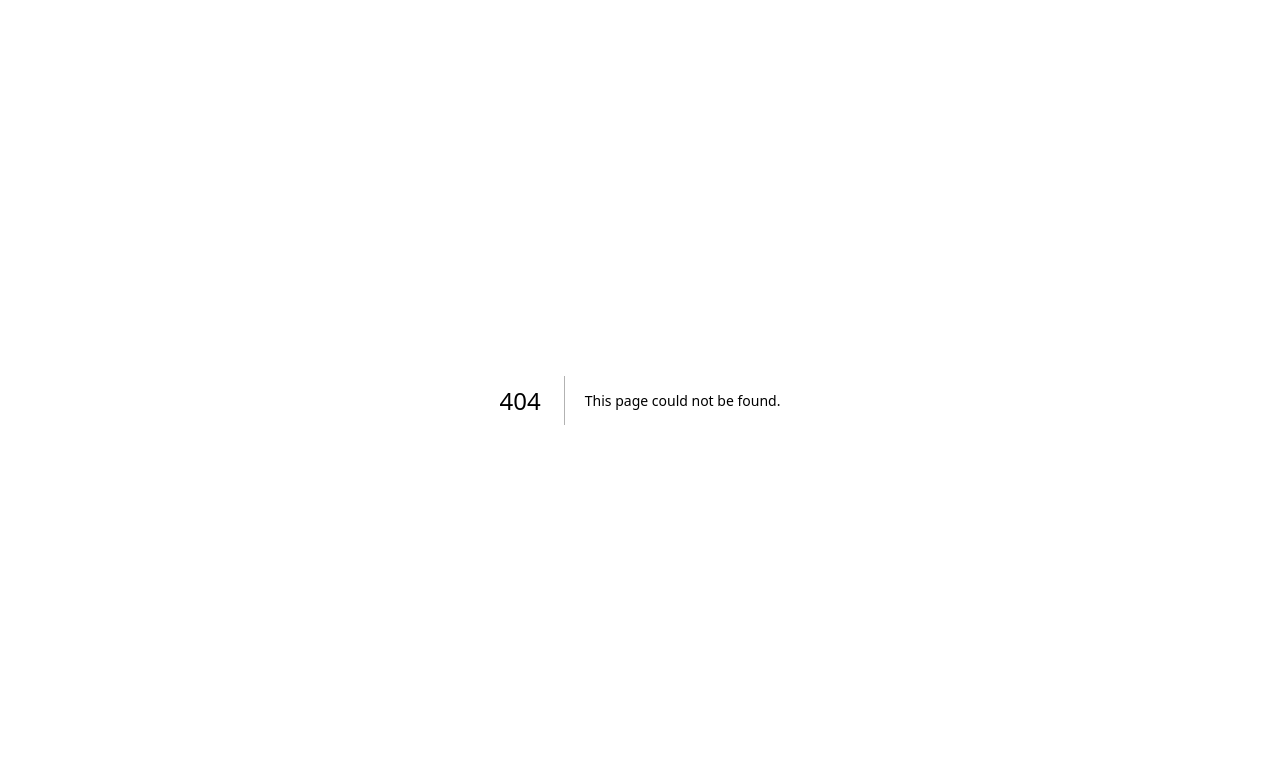
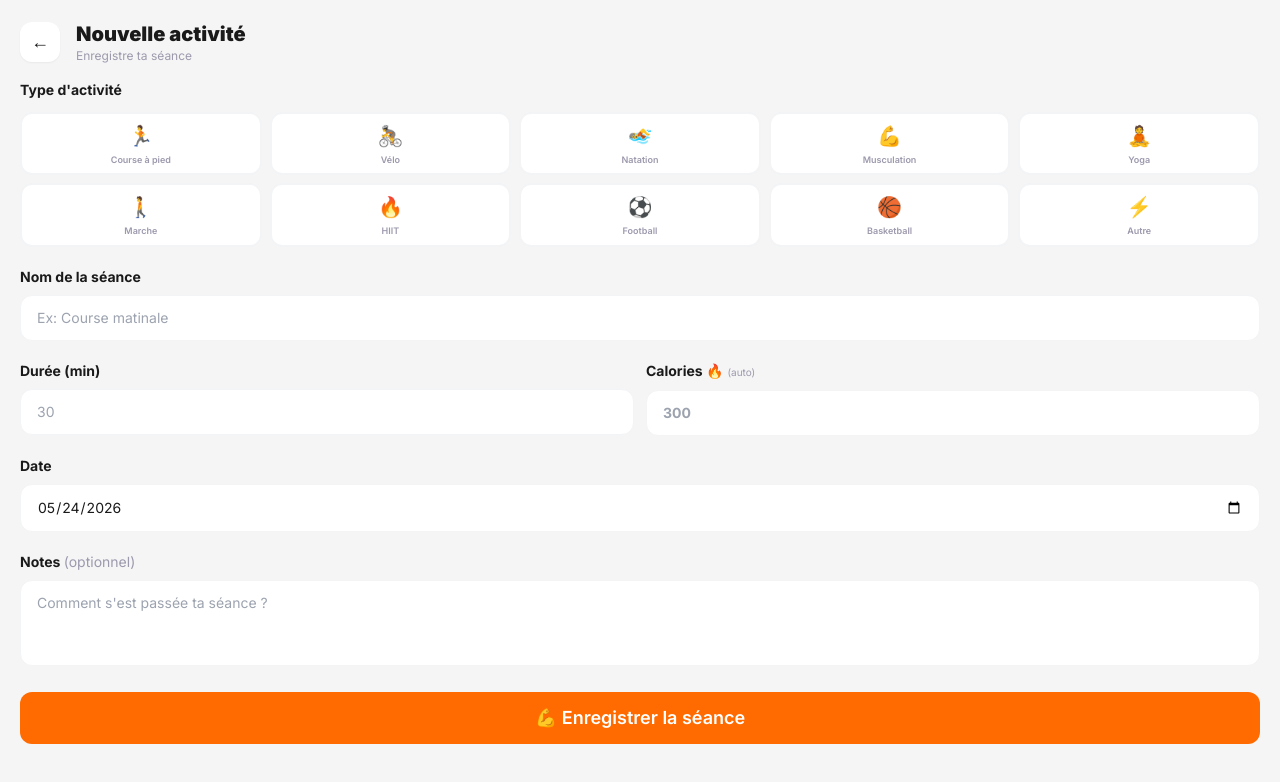
Before and after one commit to kdbusinessfr-sys/primal-app, a Next.js app: page /activities/add in a window 1280 px wide. Before the commit this address had no page. Shown: the top 782 px of the page. Built offline with nearby package versions, Linux system fonts and the light colour scheme.

Commit message:
Create page.tsx

```diff
--- /dev/null
+++ b/app/activities/add/page.tsx
@@ -0,0 +1,222 @@
+'use client'
+
+import { useState } from 'react'
+import { useRouter } from 'next/navigation'
+import Link from 'next/link'
+import { supabase } from '@/lib/supabase'
+
+// Calories brûlées par minute selon l'activité (moyenne 75kg)
+const ACTIVITY_TYPES = [
+  { id: 'course',       label: 'Course à pied', icon: '🏃', cal_per_min: 10 },
+  { id: 'velo',         label: 'Vélo',          icon: '🚴', cal_per_min: 8  },
+  { id: 'natation',     label: 'Natation',      icon: '🏊', cal_per_min: 9  },
+  { id: 'musculation',  label: 'Musculation',   icon: '💪', cal_per_min: 6  },
+  { id: 'yoga',         label: 'Yoga',          icon: '🧘', cal_per_min: 4  },
+  { id: 'marche',       label: 'Marche',        icon: '🚶', cal_per_min: 5  },
+  { id: 'hiit',         label: 'HIIT',          icon: '🔥', cal_per_min: 12 },
+  { id: 'football',     label: 'Football',      icon: '⚽', cal_per_min: 9  },
+  { id: 'basketball',   label: 'Basketball',    icon: '🏀', cal_per_min: 8  },
+  { id: 'autre',        label: 'Autre',         icon: '⚡', cal_per_min: 6  },
+]
+
+export default function AddActivityPage() {
+  const router = useRouter()
+  const [selectedType, setSelectedType] = useState('')
+  const [name, setName] = useState('')
+  const [duration, setDuration] = useState('')
+  const [calories, setCalories] = useState('')
+  const [date, setDate] = useState(new Date().toISOString().split('T')[0])
+  const [notes, setNotes] = useState('')
+  const [loading, setLoading] = useState(false)
+  const [error, setError] = useState('')
+
+  function handleTypeSelect(typeId: string) {
+    setSelectedType(typeId)
+    const type = ACTIVITY_TYPES.find(t => t.id === typeId)
+    if (type && duration) {
+      setCalories(String(Math.round(type.cal_per_min * parseInt(duration))))
+    }
+    const type2 = ACTIVITY_TYPES.find(t => t.id === typeId)
+    if (type2) setName(type2.label)
+  }
+
+  function handleDurationChange(val: string) {
+    setDuration(val)
+    const type = ACTIVITY_TYPES.find(t => t.id === selectedType)
+    if (type && val) {
+      setCalories(String(Math.round(type.cal_per_min * parseInt(val))))
+    }
+  }
+
+  async function handleSubmit(e: React.FormEvent) {
+    e.preventDefault()
+    if (!selectedType) { setError('Choisis un type d\'activité'); return }
+    setLoading(true)
+    setError('')
+    try {
+      const { data: { session } } = await supabase.auth.getSession()
+      if (!session) { router.push('/'); return }
+
+      const { error: insertError } = await supabase
+        .from('activities')
+        .insert({
+          user_id: session.user.id,
+          type: selectedType,
+          name: name || ACTIVITY_TYPES.find(t => t.id === selectedType)?.label || 'Activité',
+          duration_min: parseInt(duration),
+          calories_burned: parseInt(calories) || 0,
+          date,
+          notes: notes || null,
+        })
+
+      if (insertError) throw insertError
+      router.push('/dashboard')
+    } catch (err: any) {
+      setError(err.message || 'Erreur lors de l\'enregistrement')
+    } finally {
+      setLoading(false)
+    }
+  }
+
+  const selectedTypeData = ACTIVITY_TYPES.find(t => t.id === selectedType)
+
+  return (
+    <main className="min-h-screen bg-[#F5F5F5] pb-24">
+
+      {/* HEADER */}
+      <div className="flex items-center gap-4 px-5 pt-5 pb-4">
+        <Link href="/dashboard">
+          <button className="w-10 h-10 bg-white rounded-xl flex items-center justify-center shadow-sm text-lg">
+            ←
+          </button>
+        </Link>
+        <div>
+          <h1 className="text-[#1A1A1A] text-xl font-black">Nouvelle activité</h1>
+          <p className="text-[#9D99AD] text-xs">Enregistre ta séance</p>
+        </div>
+      </div>
+
+      <form onSubmit={handleSubmit} className="px-5 flex flex-col gap-5">
+
+        {error && (
+          <div className="bg-red-50 text-red-600 text-sm rounded-xl p-3">{error}</div>
+        )}
+
+        {/* TYPE D'ACTIVITÉ */}
+        <div>
+          <label className="text-[#1A1A1A] text-sm font-bold mb-3 block">Type d'activité</label>
+          <div className="grid grid-cols-5 gap-2">
+            {ACTIVITY_TYPES.map(type => (
+              <button
+                key={type.id}
+                type="button"
+                onClick={() => handleTypeSelect(type.id)}
+                className={`flex flex-col items-center gap-1 p-2 rounded-xl border-2 transition-all ${
+                  selectedType === type.id
+                    ? 'border-[#FF6B00] bg-[#FF6B00] bg-opacity-10'
+                    : 'border-gray-100 bg-white'
+                }`}
+              >
+                <span className="text-xl">{type.icon}</span>
+                <span className={`text-[9px] font-semibold text-center leading-tight ${
+                  selectedType === type.id ? 'text-[#FF6B00]' : 'text-[#9D99AD]'
+                }`}>{type.label}</span>
+              </button>
+            ))}
+          </div>
+        </div>
+
+        {/* NOM PERSONNALISÉ */}
+        <div>
+          <label className="text-[#1A1A1A] text-sm font-bold mb-2 block">Nom de la séance</label>
+          <input
+            type="text"
+            value={name}
+            onChange={e => setName(e.target.value)}
+            placeholder={selectedTypeData?.label || 'Ex: Course matinale'}
+            className="w-full bg-white border border-gray-100 rounded-xl px-4 py-3 text-sm outline-none focus:border-[#FF6B00] transition-colors"
+          />
+        </div>
+
+        {/* DURÉE + CALORIES */}
+        <div className="flex gap-3">
+          <div className="flex-1">
+            <label className="text-[#1A1A1A] text-sm font-bold mb-2 block">Durée (min)</label>
+            <input
+              type="number"
+              value={duration}
+              onChange={e => handleDurationChange(e.target.value)}
+              placeholder="30"
+              required
+              min="1"
+              max="600"
+              className="w-full bg-white border border-gray-100 rounded-xl px-4 py-3 text-sm outline-none focus:border-[#FF6B00] transition-colors"
+            />
+          </div>
+          <div className="flex-1">
+            <label className="text-[#1A1A1A] text-sm font-bold mb-2 block">
+              Calories 🔥
+              <span className="text-[10px] text-[#9D99AD] font-normal ml-1">(auto)</span>
+            </label>
+            <input
+              type="number"
+              value={calories}
+              onChange={e => setCalories(e.target.value)}
+              placeholder="300"
+              required
+              min="0"
+              className="w-full bg-white border border-gray-100 rounded-xl px-4 py-3 text-sm outline-none focus:border-[#FF6B00] transition-colors font-bold text-[#FF6B00]"
+            />
+          </div>
+        </div>
+
+        {/* DATE */}
+        <div>
+          <label className="text-[#1A1A1A] text-sm font-bold mb-2 block">Date</label>
+          <input
+            type="date"
+            value={date}
+            onChange={e => setDate(e.target.value)}
+            required
+            className="w-full bg-white border border-gray-100 rounded-xl px-4 py-3 text-sm outline-none focus:border-[#FF6B00] transition-colors"
+          />
+        </div>
+
+        {/* NOTES */}
+        <div>
+          <label className="text-[#1A1A1A] text-sm font-bold mb-2 block">
+            Notes <span className="text-[#9D99AD] font-normal">(optionnel)</span>
+          </label>
+          <textarea
+            value={notes}
+            onChange={e => setNotes(e.target.value)}
+            placeholder="Comment s'est passée ta séance ?"
+            rows={3}
+            className="w-full bg-white border border-gray-100 rounded-xl px-4 py-3 text-sm outline-none focus:border-[#FF6B00] transition-colors resize-none"
+          />
+        </div>
+
+        {/* PREVIEW CALORIES */}
+        {selectedType && duration && calories && (
+          <div className="bg-[#1A1A1A] rounded-2xl p-4 flex items-center gap-3">
+            <span className="text-3xl">{selectedTypeData?.icon}</span>
+            <div>
+              <div className="text-white font-bold text-sm">{name || selectedTypeData?.label}</div>
+              <div className="text-[#FF6B00] font-black text-lg">{calories} cal <span className="text-[#9D99AD] text-xs font-normal">en {duration} min</span></div>
+            </div>
+          </div>
+        )}
+
+        {/* SUBMIT */}
+        <button
+          type="submit"
+          disabled={loading}
+          className="btn-primary w-full text-lg disabled:opacity-60"
+        >
+          {loading ? 'Enregistrement...' : '💪 Enregistrer la séance'}
+        </button>
+
+      </form>
+    </main>
+  )
+}
```
